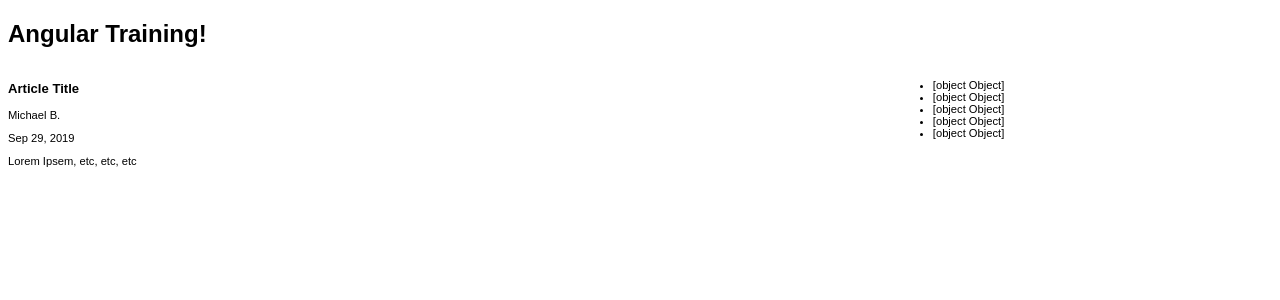
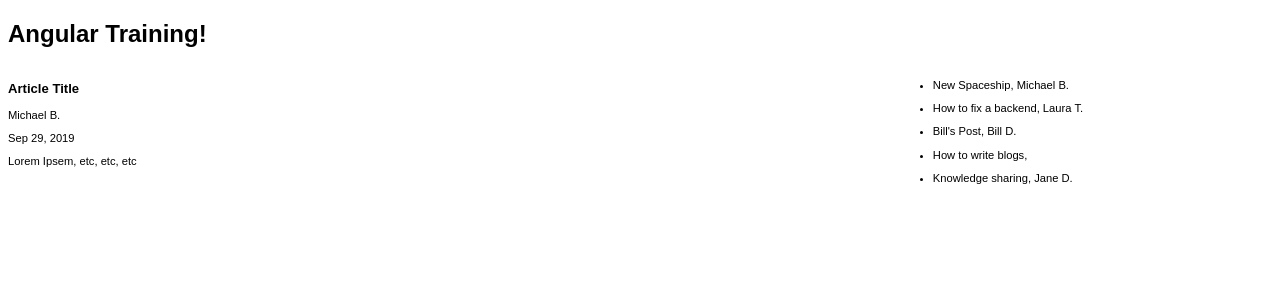
Before and after one commit to rangle/ng-blog-live-code, an Angular app: page / in a window 1280 px wide. Shown: the top 300 px of the page. Built offline with nearby package versions, Linux system fonts and the light colour scheme.

Commit message:
Adding Inputs

```diff
--- a/src/app/app.module.ts
+++ b/src/app/app.module.ts
@@ -5,12 +5,14 @@ import { AppRoutingModule } from './app-routing.module';
 import { AppComponent } from './app.component';
 import { ArticleComponent } from './article/article.component';
 import { BlogRollComponent } from './blog-roll/blog-roll.component';
+import { ArticleItemComponent } from './article-item/article-item.component';
 
 @NgModule({
   declarations: [
     AppComponent,
     ArticleComponent,
     BlogRollComponent,
+    ArticleItemComponent,
   ],
   imports: [
     BrowserModule,
--- /dev/null
+++ b/src/app/article-item/article-item.component.html
@@ -0,0 +1 @@
+<p>{{ article.title }}, {{ article.author }}</p>
--- /dev/null
+++ b/src/app/article-item/article-item.component.ts
@@ -0,0 +1,12 @@
+import { Component, OnInit, Input } from '@angular/core';
+
+@Component({
+  selector: 'app-article-item',
+  templateUrl: './article-item.component.html',
+  styleUrls: ['./article-item.component.scss'],
+})
+export class ArticleItemComponent implements OnInit {
+  @Input() article: any;
+  constructor() {}
+  ngOnInit() {}
+}
--- a/src/app/blog-roll/blog-roll.component.ts
+++ b/src/app/blog-roll/blog-roll.component.ts
@@ -4,11 +4,8 @@ import { Component } from '@angular/core';
   selector: 'app-blog-roll',
   template: `
     <ul>
-      <li
-        (click)="onClick(article)"
-        *ngFor="let article of articles"
-      >
-        {{ article }}
+      <li (click)="onClick(article)" *ngFor="let article of articles">
+        <app-article-item [article]="article"></app-article-item>
       </li>
     </ul>
   `,
@@ -17,19 +14,22 @@ export class BlogRollComponent {
   articles = [
     {
       author: 'Michael B.',
-      body: 'Lorem Ipsum Etc....Lorem Ipsum Etc....Lorem Ipsum Etc....Lorem Ipsum Etc....Lorem Ipsum Etc....Lorem Ipsum Etc....Lorem Ipsum Etc....Lorem Ipsum Etc....Lorem Ipsum Etc....Lorem Ipsum Etc....Lorem Ipsum Etc....Lorem Ipsum Etc....Lorem Ipsum Etc....Lorem Ipsum Etc....Lorem Ipsum Etc....Lorem Ipsum Etc....Lorem Ipsum Etc....Lorem Ipsum Etc....Lorem Ipsum Etc....Lorem Ipsum Etc....Lorem Ipsum Etc....Lorem Ipsum Etc....Lorem Ipsum Etc....Lorem Ipsum Etc....Lorem Ipsum Etc....Lorem Ipsum Etc....Lorem Ipsum Etc....Lorem Ipsum Etc....Lorem Ipsum Etc....',
+      body:
+        'Lorem Ipsum Etc....Lorem Ipsum Etc....Lorem Ipsum Etc....Lorem Ipsum Etc....Lorem Ipsum Etc....Lorem Ipsum Etc....Lorem Ipsum Etc....Lorem Ipsum Etc....Lorem Ipsum Etc....Lorem Ipsum Etc....Lorem Ipsum Etc....Lorem Ipsum Etc....Lorem Ipsum Etc....Lorem Ipsum Etc....Lorem Ipsum Etc....Lorem Ipsum Etc....Lorem Ipsum Etc....Lorem Ipsum Etc....Lorem Ipsum Etc....Lorem Ipsum Etc....Lorem Ipsum Etc....Lorem Ipsum Etc....Lorem Ipsum Etc....Lorem Ipsum Etc....Lorem Ipsum Etc....Lorem Ipsum Etc....Lorem Ipsum Etc....Lorem Ipsum Etc....Lorem Ipsum Etc....',
       date: new Date(2018, 1, 2),
       title: 'New Spaceship',
     },
     {
       author: 'Laura T.',
-      body: 'Foo bar baz Foo bar baz Foo bar baz Foo bar baz Foo bar baz Foo bar baz Foo bar baz Foo bar baz Foo bar baz Foo bar baz Foo bar baz Foo bar baz Foo bar baz Foo bar baz Foo bar baz Foo bar baz Foo bar baz Foo bar baz Foo bar baz Foo bar baz Foo bar baz Foo bar baz Foo bar baz Foo bar baz Foo bar baz Foo bar baz ',
+      body:
+        'Foo bar baz Foo bar baz Foo bar baz Foo bar baz Foo bar baz Foo bar baz Foo bar baz Foo bar baz Foo bar baz Foo bar baz Foo bar baz Foo bar baz Foo bar baz Foo bar baz Foo bar baz Foo bar baz Foo bar baz Foo bar baz Foo bar baz Foo bar baz Foo bar baz Foo bar baz Foo bar baz Foo bar baz Foo bar baz Foo bar baz ',
       date: new Date(2019, 3, 1),
       title: 'How to fix a backend',
     },
     {
       author: 'Bill D.',
-      body: 'Thing1, haha, hello Thing1, haha, hello Thing1, haha, hello Thing1, haha, hello Thing1, haha, hello Thing1, haha, hello Thing1, haha, hello Thing1, haha, hello Thing1, haha, hello Thing1, haha, hello Thing1, haha, hello Thing1, haha, hello Thing1, haha, hello Thing1, haha, hello Thing1, haha, hello Thing1, haha, hello Thing1, haha, hello Thing1, haha, hello Thing1, haha, hello Thing1, haha, hello Thing1, haha, hello Thing1, haha, hello Thing1, haha, hello Thing1, haha, hello Thing1, haha, hello Thing1, haha, hello Thing1, haha, hello Thing1, haha, hello Thing1, haha, hello ',
+      body:
+        'Thing1, haha, hello Thing1, haha, hello Thing1, haha, hello Thing1, haha, hello Thing1, haha, hello Thing1, haha, hello Thing1, haha, hello Thing1, haha, hello Thing1, haha, hello Thing1, haha, hello Thing1, haha, hello Thing1, haha, hello Thing1, haha, hello Thing1, haha, hello Thing1, haha, hello Thing1, haha, hello Thing1, haha, hello Thing1, haha, hello Thing1, haha, hello Thing1, haha, hello Thing1, haha, hello Thing1, haha, hello Thing1, haha, hello Thing1, haha, hello Thing1, haha, hello Thing1, haha, hello Thing1, haha, hello Thing1, haha, hello Thing1, haha, hello ',
       date: new Date(2017, 11, 1),
       title: 'Bill\'s Post',
     },
@@ -47,7 +47,7 @@ export class BlogRollComponent {
     },
   ];
 
-  onClick(article: string) {
-    alert(article);
+  onClick(article: any) {
+    alert(article.title + ', ' + article.author);
   }
 }
```
Also changed, not shown: src/app/article-item/article-item.component.scss (added), 1 other file (tests, documents, lock files or other folders).
